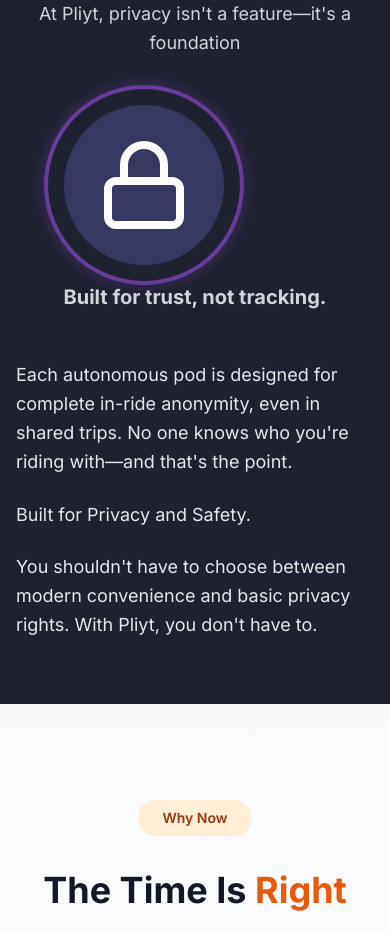
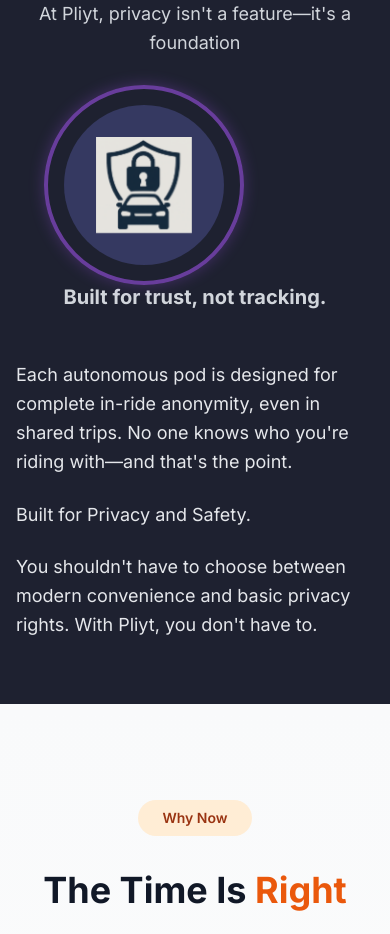
Before and after one commit to RaytimePolicygen/quiet-web-pulse, a React (Vite) app: page / in a window 390 px wide. Shown: the part 4420-5354 px from the top of the page. Built offline with nearby package versions, Linux system fonts and the light colour scheme.

Commit message:
Replace lock logo with new logo
Replaced the lock logo in the "Privacy-first by design" section with the new "privacy and safety in mobility" logo.

```diff
--- a/src/pages/homecomponents/Yourpod.tsx
+++ b/src/pages/homecomponents/Yourpod.tsx
@@ -1,5 +1,6 @@
+
 import React from 'react';
-import { Circle, Lock } from 'lucide-react';
+
 const YourPod: React.FC = () => {
   return <section className="py-16 bg-[#1e2130] text-white">
       <div className="container mx-auto px-4">
@@ -23,7 +24,11 @@ const YourPod: React.FC = () => {
                 top: '50%',
                 boxShadow: '0 0 15px rgba(168, 85, 247, 0.5)'
               }}></div>
-                <Lock className="w-24 h-24 text-white relative z-10" />
+                <img
+                  src="/lovable-uploads/9bfd593b-3b8b-4a62-a8b7-d9c66411d72e.png"
+                  alt="Privacy and Safety in Mobility"
+                  className="w-24 h-24 relative z-10 object-contain"
+                />
               </div>
               <p className="text-center mt-4 text-gray-300 text-[20px] font-bold">Built for trust, not tracking.</p>
             </div>
@@ -52,4 +57,5 @@ const YourPod: React.FC = () => {
       </div>
     </section>;
 };
+
 export default YourPod;
```
Also changed, not shown: public/lovable-uploads/9bfd593b-3b8b-4a62-a8b7-d9c66411d72e.png (added).
